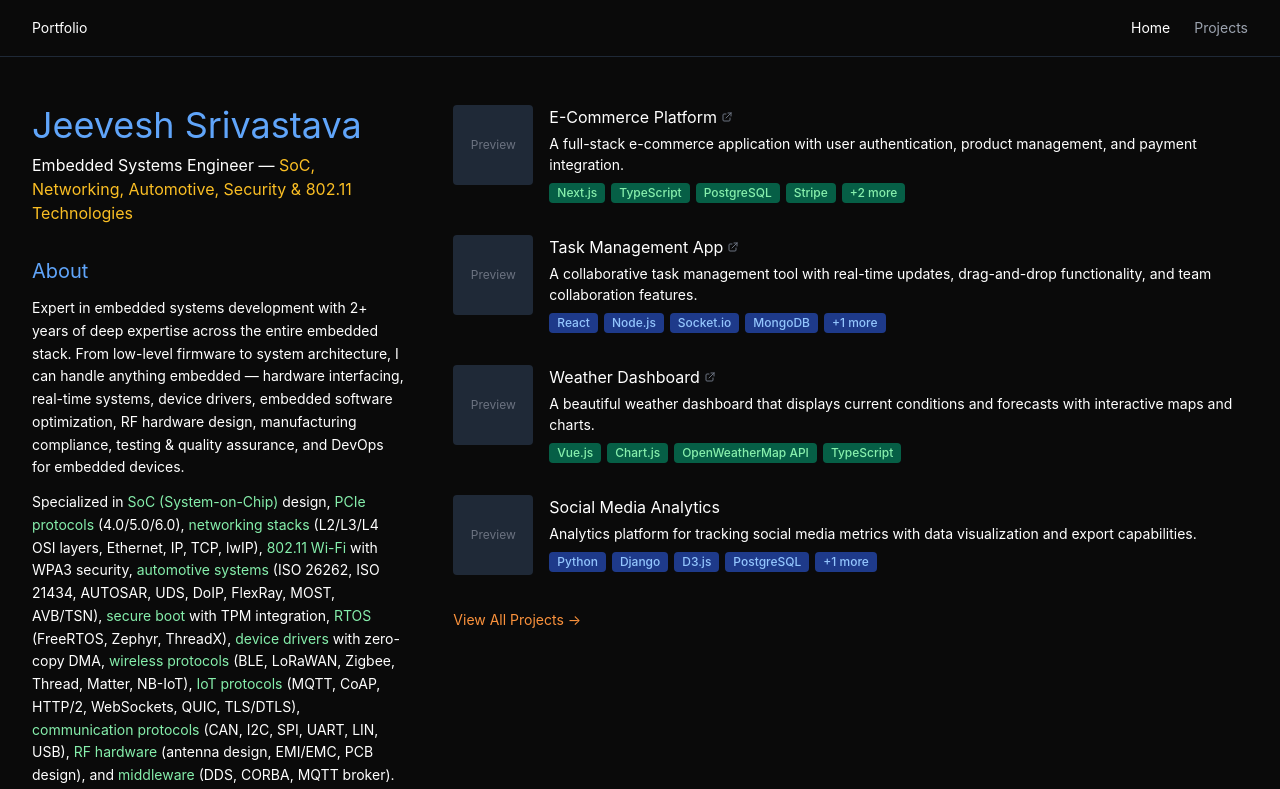
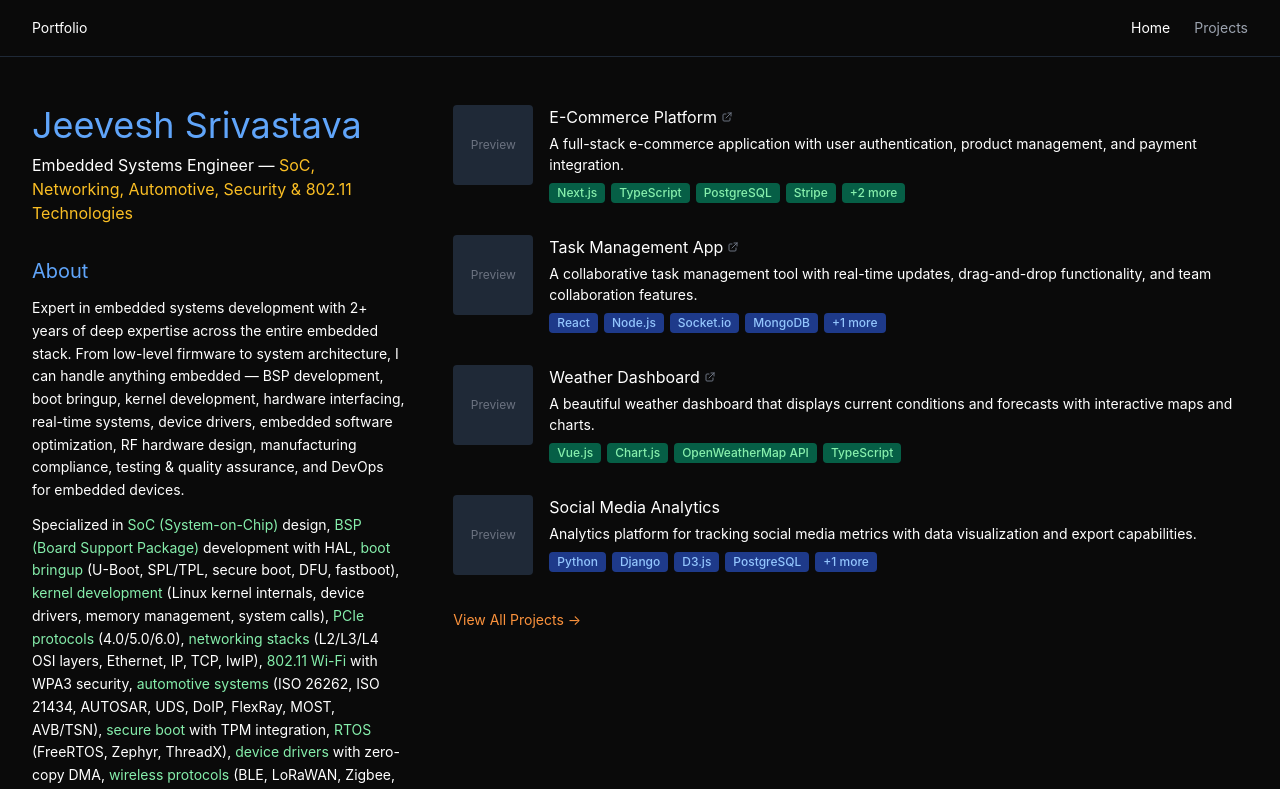
Before and after one commit to jk1806/my-portfolio, a Next.js app: page / in a window 1280 px wide. Shown: the top 789 px of the page. Built offline with nearby package versions, Linux system fonts and the light colour scheme.

Commit message:
Add BSP, boot bringup, and kernel development expertise to portfolio

```diff
--- a/app/layout.tsx
+++ b/app/layout.tsx
@@ -4,7 +4,7 @@ import Navbar from '@/components/Navbar'
 
 export const metadata: Metadata = {
   title: 'Jeevesh Srivastava | Embedded Systems Engineer',
-  description: 'Expert in embedded systems with 2+ years experience. Specialized in SoC design, PCIe protocols, networking stacks (L2/L3/L4), 802.11 Wi-Fi, automotive systems (ISO 26262, ISO 21434, AUTOSAR), secure boot, RTOS, device drivers, wireless protocols (BLE, LoRaWAN, Zigbee, Thread, Matter), IoT protocols (MQTT, CoAP, QUIC), RF hardware, and manufacturing compliance. Technologies: Embedded C/C++, ARM Cortex, RTOS, Python, Linux Embedded.',
+  description: 'Expert in embedded systems with 2+ years experience. Specialized in BSP development, boot bringup, kernel development, SoC design, PCIe protocols, networking stacks (L2/L3/L4), 802.11 Wi-Fi, automotive systems (ISO 26262, ISO 21434, AUTOSAR), secure boot, RTOS, device drivers, wireless protocols (BLE, LoRaWAN, Zigbee, Thread, Matter), IoT protocols (MQTT, CoAP, QUIC), RF hardware, and manufacturing compliance. Technologies: Embedded C/C++, ARM Cortex, RTOS, BSP, Boot Bringup, Kernel Development, Python, Linux Embedded.',
 }
 
 export default function RootLayout({
--- a/app/page.tsx
+++ b/app/page.tsx
@@ -26,12 +26,15 @@ export default function Home() {
               </h2>
               <p className="text-sm text-white leading-relaxed mb-3">
                 Expert in embedded systems development with 2+ years of deep expertise across the entire embedded stack.
-                From low-level firmware to system architecture, I can handle anything embedded — hardware interfacing,
-                real-time systems, device drivers, embedded software optimization, RF hardware design, manufacturing compliance,
-                testing & quality assurance, and DevOps for embedded devices.
+                From low-level firmware to system architecture, I can handle anything embedded — BSP development, boot bringup,
+                kernel development, hardware interfacing, real-time systems, device drivers, embedded software optimization,
+                RF hardware design, manufacturing compliance, testing & quality assurance, and DevOps for embedded devices.
               </p>
               <p className="text-sm text-white leading-relaxed mb-3">
                 Specialized in <span className="text-[#86efac]">SoC (System-on-Chip)</span> design,
+                <span className="text-[#86efac]"> BSP (Board Support Package)</span> development with HAL,
+                <span className="text-[#86efac]"> boot bringup</span> (U-Boot, SPL/TPL, secure boot, DFU, fastboot),
+                <span className="text-[#86efac]"> kernel development</span> (Linux kernel internals, device drivers, memory management, system calls),
                 <span className="text-[#86efac]"> PCIe protocols</span> (4.0/5.0/6.0),
                 <span className="text-[#86efac]"> networking stacks</span> (L2/L3/L4 OSI layers, Ethernet, IP, TCP, lwIP),
                 <span className="text-[#86efac]"> 802.11 Wi-Fi</span> with WPA3 security,
@@ -46,7 +49,7 @@ export default function Home() {
                 <span className="text-[#86efac]"> middleware</span> (DDS, CORBA, MQTT broker).
               </p>
               <p className="text-sm text-white leading-relaxed">
-                Core expertise: <span className="text-[#86efac]">Embedded C/C++</span>, <span className="text-[#86efac]">ARM Cortex-M/A</span>, <span className="text-[#86efac]">RTOS</span>, <span className="text-[#86efac]">SoC</span>, <span className="text-[#86efac]">PCIe</span>, <span className="text-[#86efac]">802.11/Wi-Fi</span>, <span className="text-[#86efac]">BLE</span>, <span className="text-[#86efac]">L2/L3/L4 Networking</span>, <span className="text-[#86efac]">Automotive</span>, <span className="text-[#86efac]">Security</span>, <span className="text-[#86efac]">IoT</span>, <span className="text-[#86efac]">Python</span>, <span className="text-[#86efac]">Linux Embedded</span>, <span className="text-[#86efac]">RF Hardware</span>, <span className="text-[#86efac]">Testing</span>, <span className="text-[#86efac]">DevOps</span>
+                Core expertise: <span className="text-[#86efac]">Embedded C/C++</span>, <span className="text-[#86efac]">ARM Cortex-M/A</span>, <span className="text-[#86efac]">RTOS</span>, <span className="text-[#86efac]">BSP</span>, <span className="text-[#86efac]">Boot Bringup</span>, <span className="text-[#86efac]">Kernel Development</span>, <span className="text-[#86efac]">SoC</span>, <span className="text-[#86efac]">PCIe</span>, <span className="text-[#86efac]">802.11/Wi-Fi</span>, <span className="text-[#86efac]">BLE</span>, <span className="text-[#86efac]">L2/L3/L4 Networking</span>, <span className="text-[#86efac]">Automotive</span>, <span className="text-[#86efac]">Security</span>, <span className="text-[#86efac]">IoT</span>, <span className="text-[#86efac]">Python</span>, <span className="text-[#86efac]">Linux Embedded</span>, <span className="text-[#86efac]">RF Hardware</span>, <span className="text-[#86efac]">Testing</span>, <span className="text-[#86efac]">DevOps</span>
               </p>
             </div>
 
```
